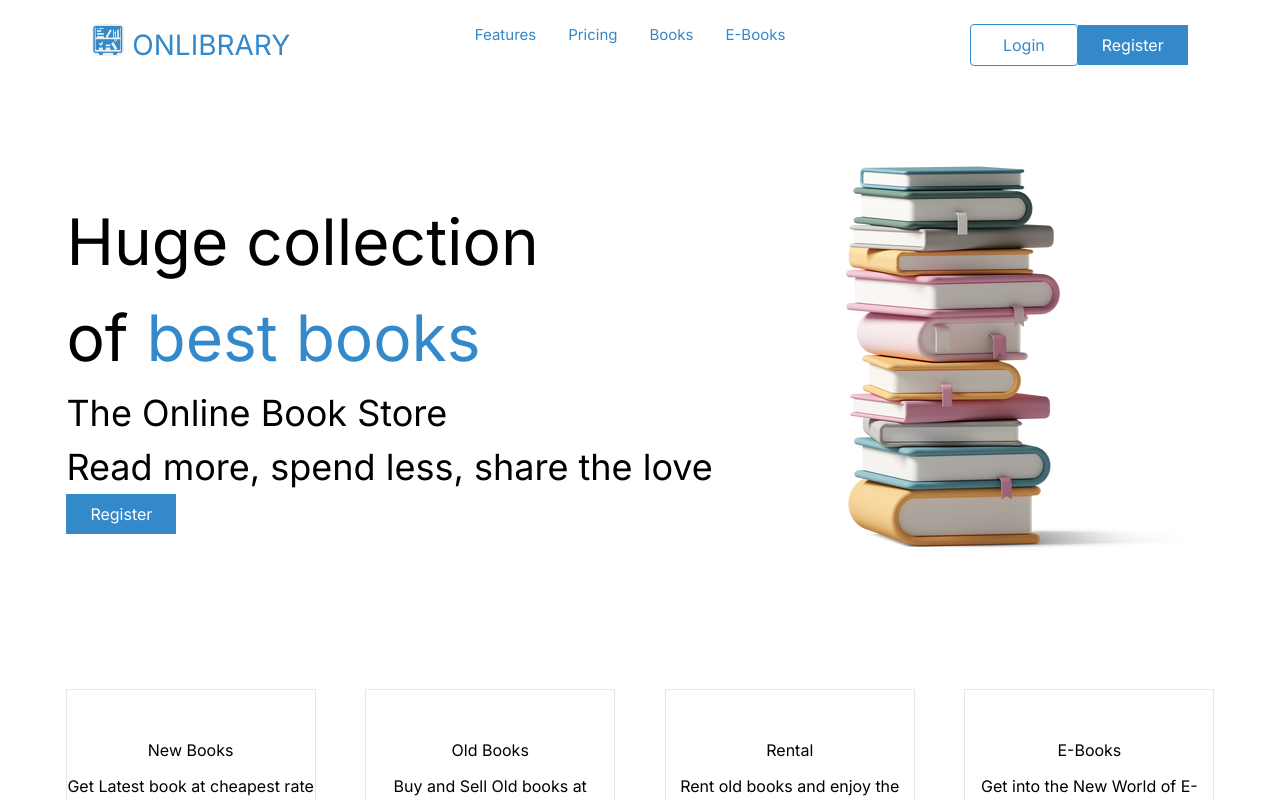
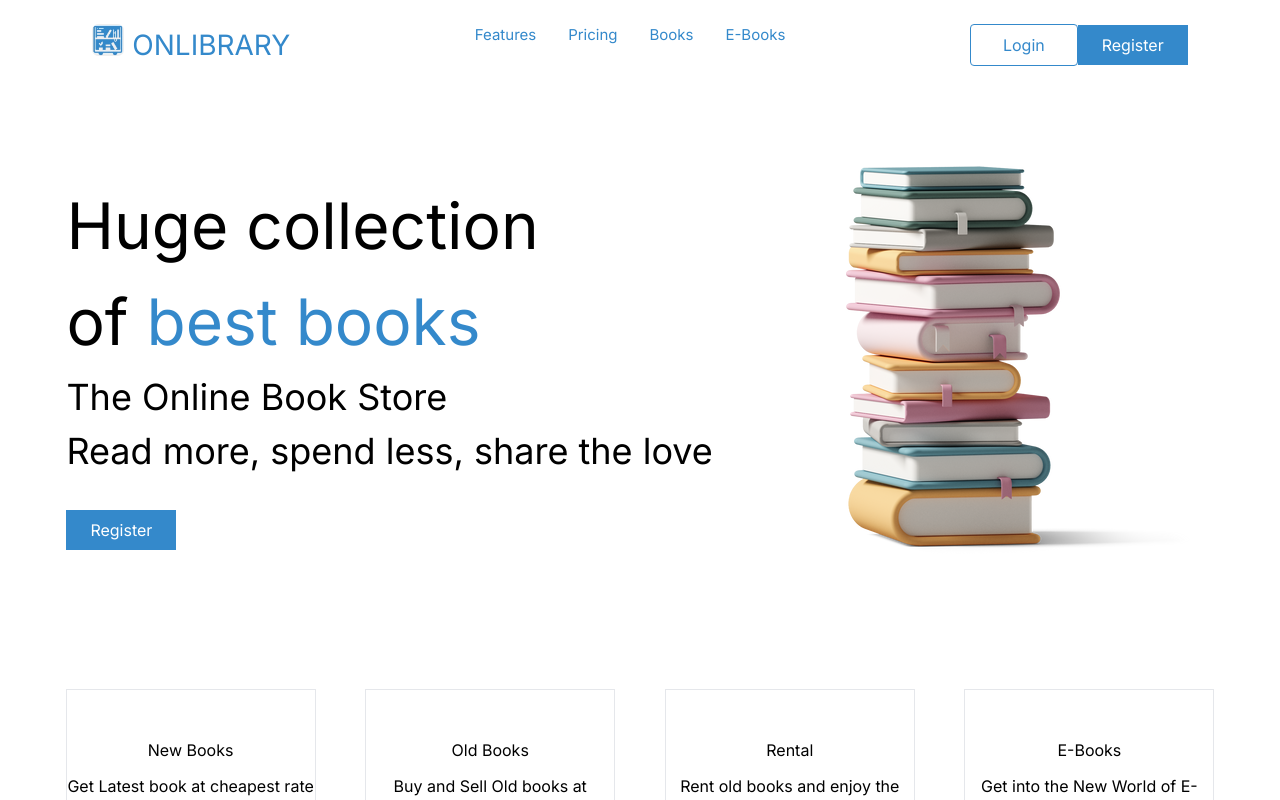
Before and after one commit to sconsultancy/onlinelibrary, a Next.js app: page / in a window 1280 px wide. Shown: the top 800 px of the page. Built offline with nearby package versions, Linux system fonts and the light colour scheme.

Commit message:
margin crrcted

```diff
--- a/src/components/Main.js
+++ b/src/components/Main.js
@@ -9,7 +9,9 @@ function Main() {
         </h1>
         <h2 className=" text-[36px]">The Online Book Store</h2>
         <h2 className="text-[36px]">Read more, spend less, share the love</h2>
-        <button className=" bg-[#3489cb] py-2 px-6 text-white">Register</button>
+        <button className=" bg-[#3489cb] py-2 px-6 text-white mt-8">
+          Register
+        </button>
       </div>
       <div>
         <img src="main.png" alt="" />
```
